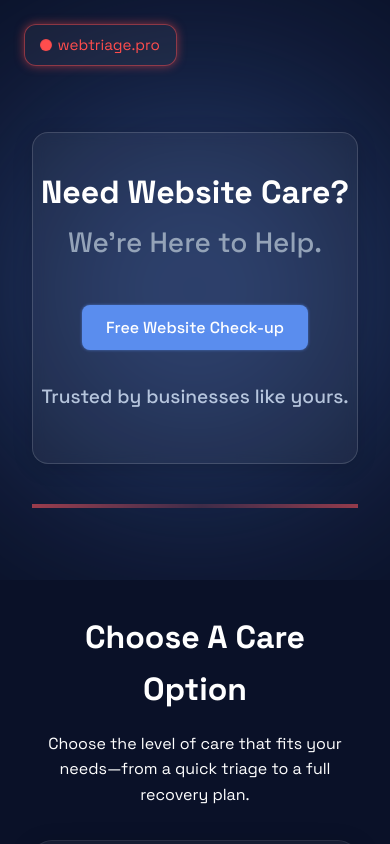
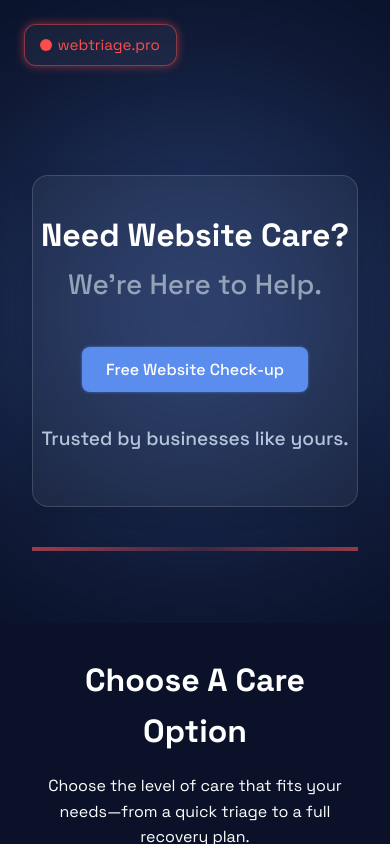
Before and after one commit to KatrinaFinney/webtriage, a Next.js app: page / in a window 390 px wide. Built offline with nearby package versions, Linux system fonts and the light colour scheme.

Commit message:
homepage polish

```diff
--- a/src/app/styles/HeroSection.module.css
+++ b/src/app/styles/HeroSection.module.css
@@ -242,7 +242,7 @@
   /* Center the hero card within the new, auto‐sized container */
   .heroContent {
     /* Add a top margin based on viewport height to roughly center vertically */
-    margin: 10vh auto 2rem;
+    margin: 15vh auto 2rem;
     margin-bottom: 2.5rem;
     /* Keep the bottom margin so the pulsing line below is visible */
     max-width: 90vw;
```
